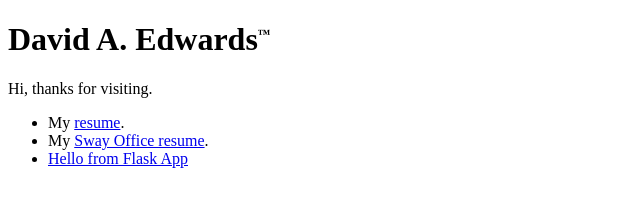
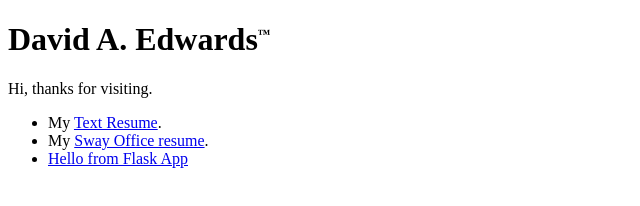
Before and after one commit to davedwards/davedwards.github.io, a plain HTML site: page index.html in a window 1280 px wide. Shown: the full height of the page, 0-640 px from the left. Drawn offline with Linux system fonts and the light colour scheme.

Commit message:
mht text resume

```diff
--- a/index.html
+++ b/index.html
@@ -10,7 +10,7 @@
 Hi, thanks for visiting.
 
 <ul>
-    <li>My <a href="https://sway.office.com/lfQfOXnvqG6zSq9N?play">resume</a>.</li>
+    <li>My <a href="DavidEdwards-Resume.mht">Text Resume</a>.</li>
     <li>My <a href="https://sway.office.com/lfQfOXnvqG6zSq9N?play">Sway Office resume</a>.</li>
     <li><a href="https://downshift.pythonanywhere.com">Hello from Flask App</li>
 </ul>
```
Also changed, not shown: 1 other file.
